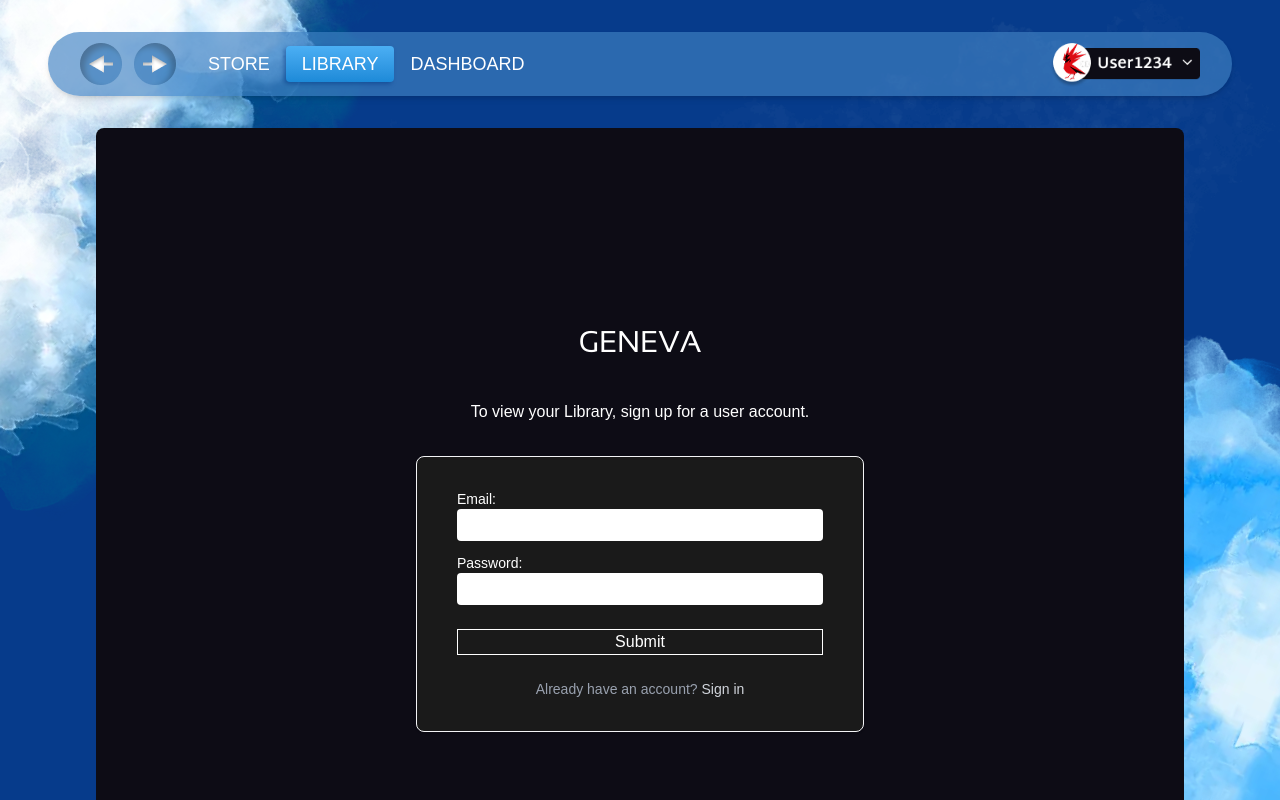
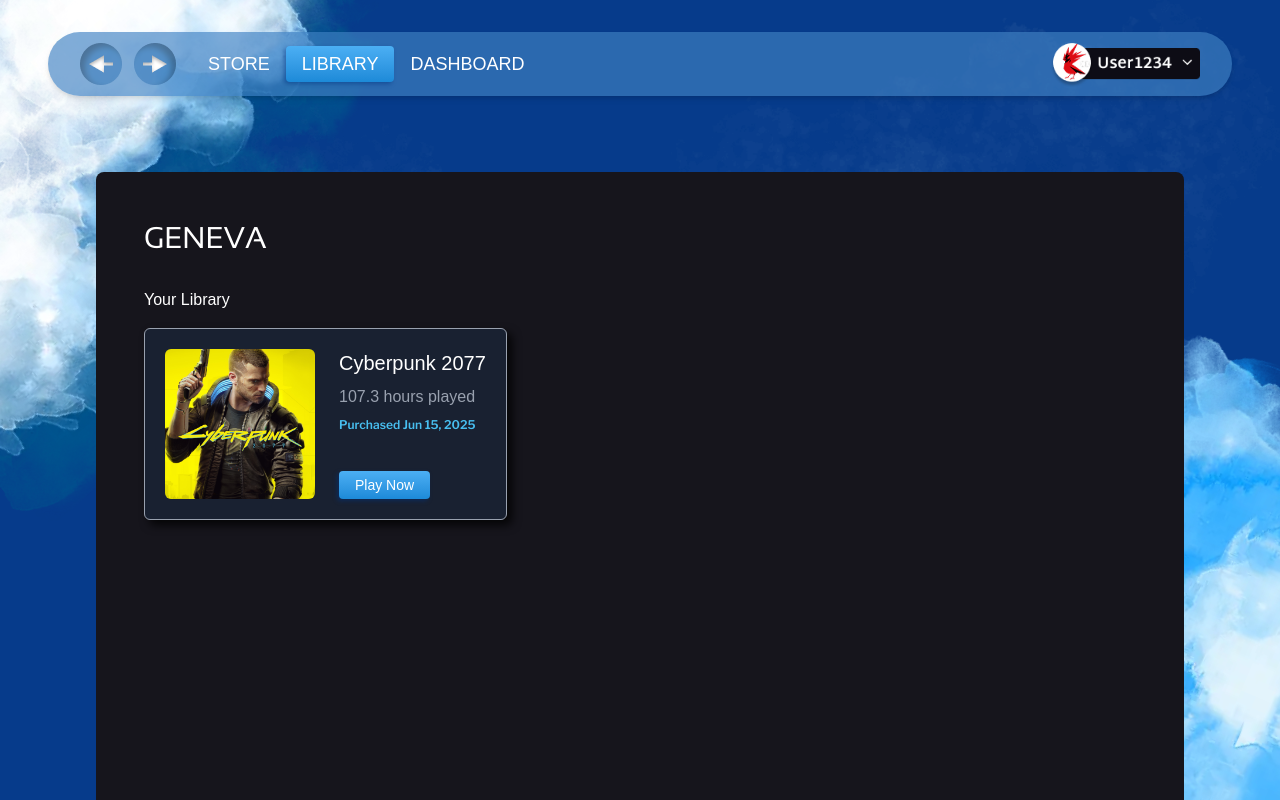
Before and after one commit to rkmiller131/geneva, a Next.js app: page /library in a window 1280 px wide. Shown: the top 800 px of the page. Built offline with nearby package versions, Linux system fonts and the light colour scheme; a web font is replaced by a local one.

Commit message:
changed library to show clickable cyberpunk

```diff
--- a/app/library/page.tsx
+++ b/app/library/page.tsx
@@ -1,7 +1,37 @@
-import SignUp from "../(auth)/sign-up/page";
+// import SignUp from "../(auth)/sign-up/page";
+import PlayNowButton from "@/components/ui/PlayNowButton";
+import Image from "next/image";
 
 export default function Library() {
   return (
-    <SignUp />
+    <div className="min-h-screen mt-[4%] flex flex-col gap-8 p-12 bg-[#16151C] rounded-lg">
+      <h1 className="text-3xl font-logo">
+        GENEVA
+      </h1>
+      <div className="flex flex-col gap-4">
+        <span>Your Library</span>
+        <div className="flex gap-6 p-5 bg-[#192131] rounded-md w-max border border-gray-400 drop-shadow-[5px_5px_5px_rgba(0,0,0,0.8)]">
+          <Image
+            src="/images/cyberpunk2077-boxart.jpg"
+            alt="Cyberpunk 2077 Boxart"
+            width={2048}
+            height={2048}
+            className="rounded-md w-[150px] h-auto"
+          />
+          <div className="flex flex-col gap-8 justify-between">
+            <div className="flex flex-col gap-2">
+              <span className="font-header text-xl">
+                Cyberpunk 2077
+              </span>
+              <span className="text-gray-400">107.3 hours played</span>
+              <span className="font-body text-xs text-accent">
+                Purchased Jun 15, 2025
+              </span>
+            </div>
+            <PlayNowButton text="Play Now" />
+          </div>
+        </div>
+      </div>
+    </div>
   )
 }
--- /dev/null
+++ b/components/ui/PlayNowButton.tsx
@@ -0,0 +1,16 @@
+"use client";
+import { startGame } from "@/app/actions";
+
+export default function PlayNowButton({ text }: { text: string }) {
+  const handlePlayNow = () => {
+    startGame();
+  };
+  return (
+    <div
+      className="cursor-pointer w-max font-ember px-4 py-1 rounded-sm gradient-sky drop-shadow-[-2px_2px_2px_rgba(0,49,128,0.5)] hover:opacity-75 text-sm"
+      onClick={handlePlayNow}
+    >
+      {text}
+    </div>
+  );
+}
```
Also changed, not shown: public/images/cyberpunk2077-boxart.jpg (added).
